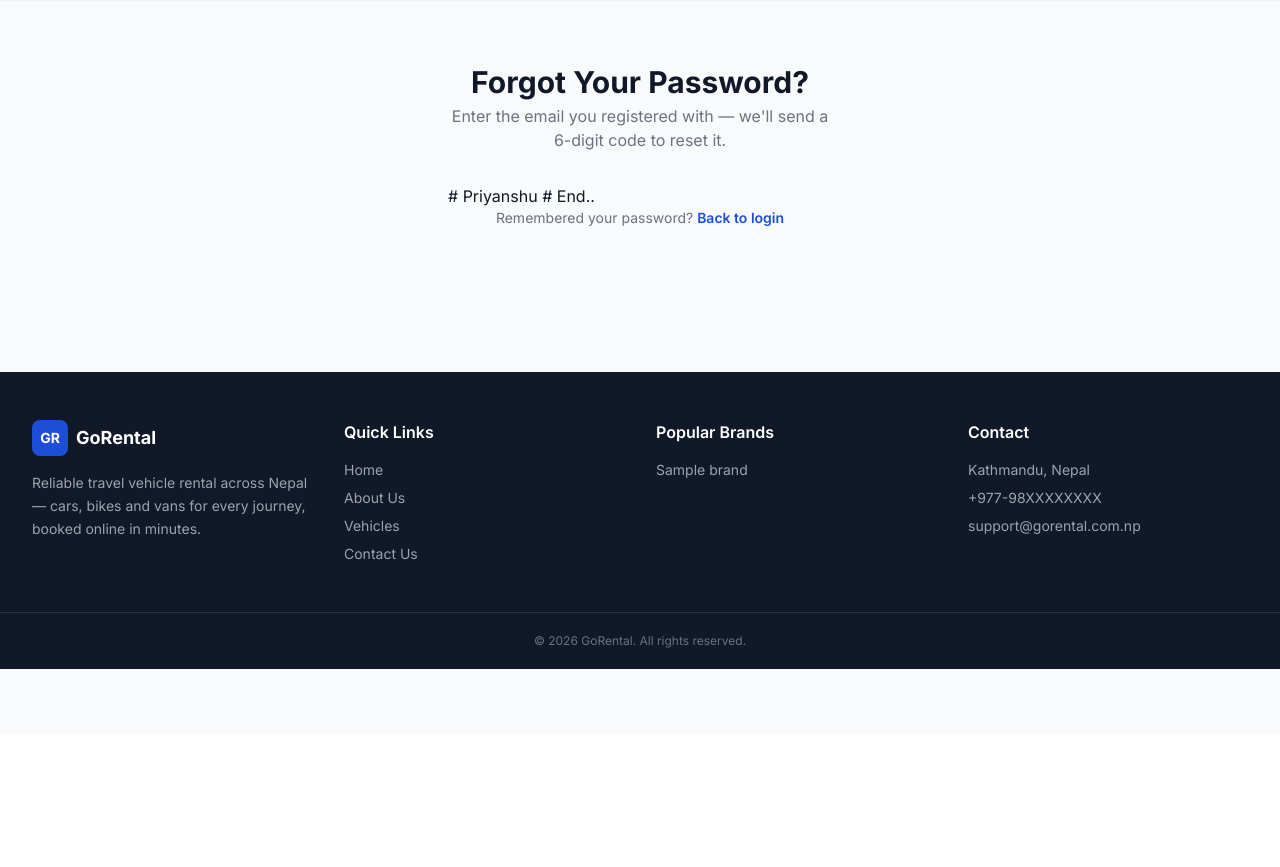
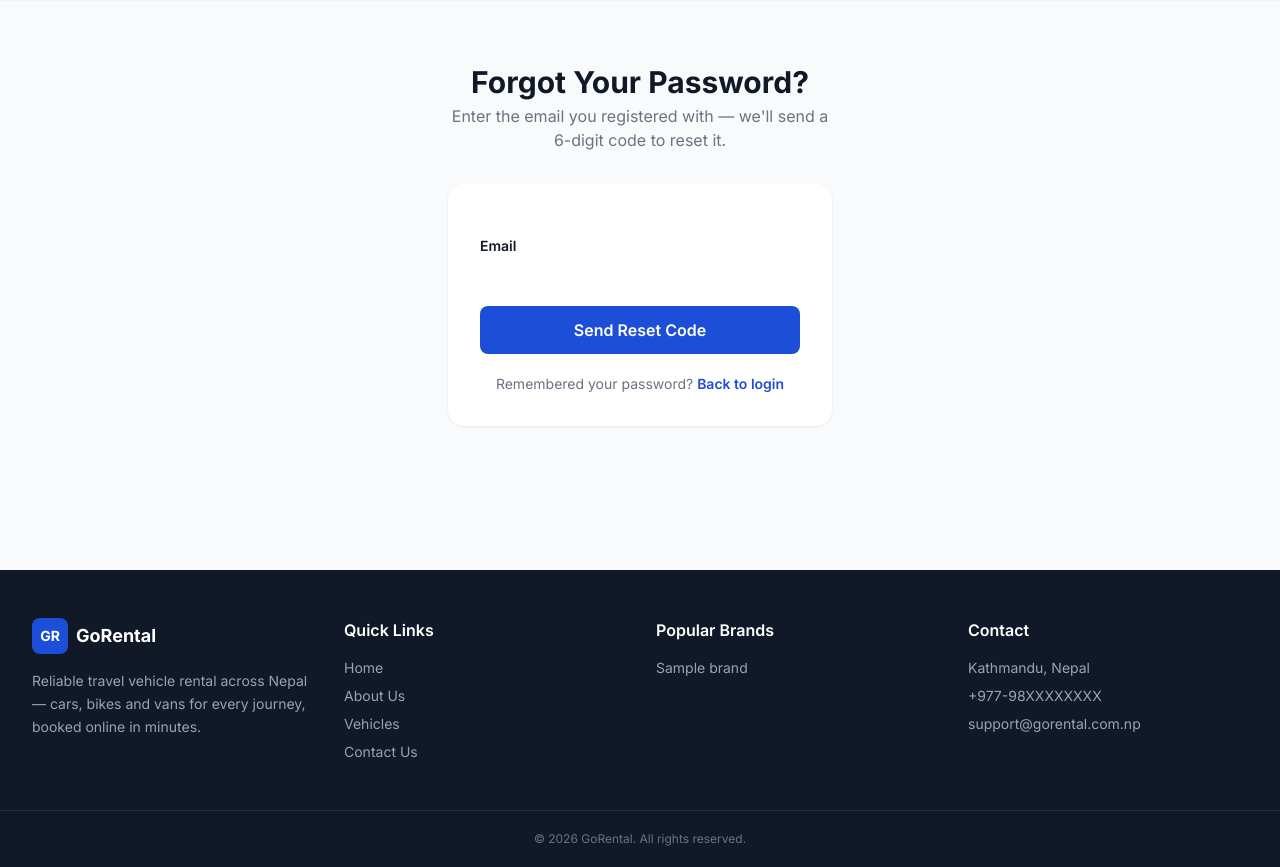
Before and after one commit to Shobhit-Devkota/GoDrive_Rental, a Django app: template templates/accounts/forgot_password.html in a window 1280 px wide. Shown: the part 65-932 px from the top of the page. Before the commit the page ends 734 px from the top, so only its background shows below. Run offline with Django 5.2, Linux system fonts and the light colour scheme; the template is opened without the code that fills it, so the values that code supplies are empty, except form fields; tables that the repository leaves empty hold one stand-in row (values such as "Sample post"); form fields are guessed from the names that the template uses; parts of the project's set-up code (start-up, migrations or seed data) failed here and were passed over; some libraries are stand-ins or nearby versions.

Commit message:
created forget_password.html

```diff
--- a/templates/accounts/forgot_password.html
+++ b/templates/accounts/forgot_password.html
@@ -7,8 +7,8 @@
     <h1 class="text-2xl md:text-3xl font-bold text-dark-gray">Forgot Your Password?</h1>
     <p class="text-gray-500 mt-1">Enter the email you registered with — we'll send a 6-digit code to reset it.</p>
   </div>
-# Priyanshu
-  {% comment %} <form method="post" class="card p-6 md:p-8 space-y-5">
+
+  <form method="post" class="card p-6 md:p-8 space-y-5">
     {% csrf_token %}
     <div>
       <label class="block text-sm font-semibold text-dark-gray mb-1.5">Email</label>
@@ -16,8 +16,8 @@
       {% if form.email.errors %}<p class="text-xs text-red-600 mt-1">{{ form.email.errors.0 }}</p>{% endif %}
     </div>
 
-    <button type="submit" class="w-full btn-primary font-semibold px-6 py-3 rounded-lg">Send Reset Code</button> {% endcomment %}
-# End..
+    <button type="submit" class="w-full btn-primary font-semibold px-6 py-3 rounded-lg">Send Reset Code</button>
+
     <p class="text-center text-sm text-gray-500">
       Remembered your password?
       <a href="{% url 'accounts:login' %}" class="text-deep-blue font-semibold hover:underline">Back to login</a>
```
